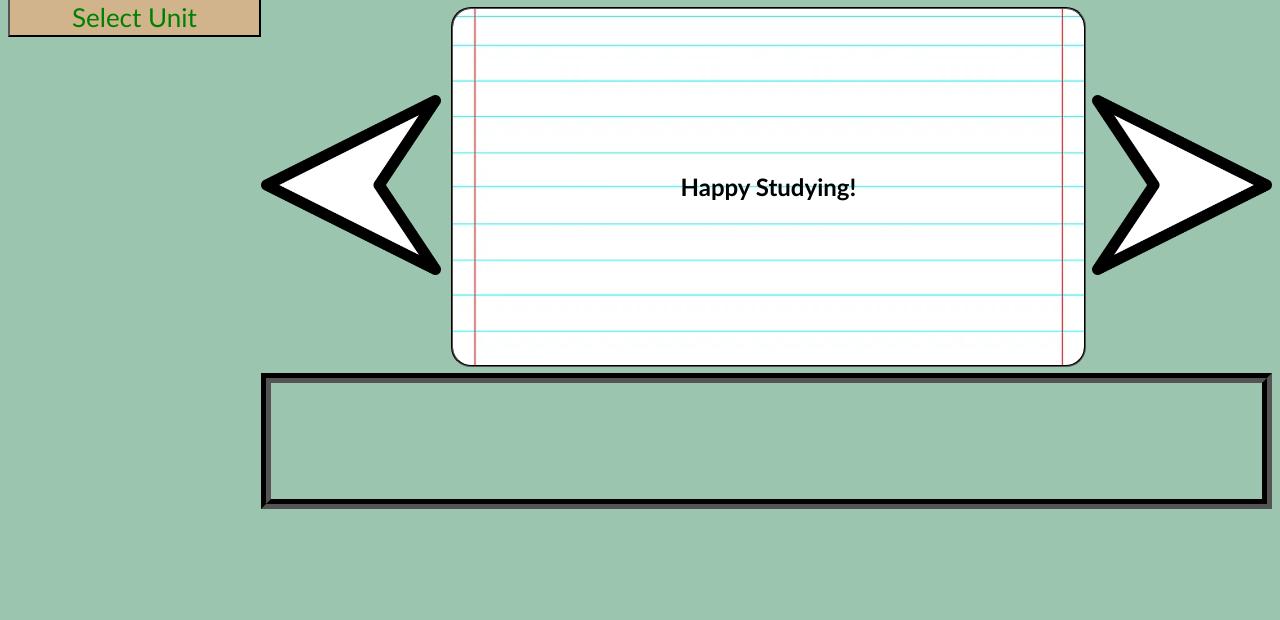
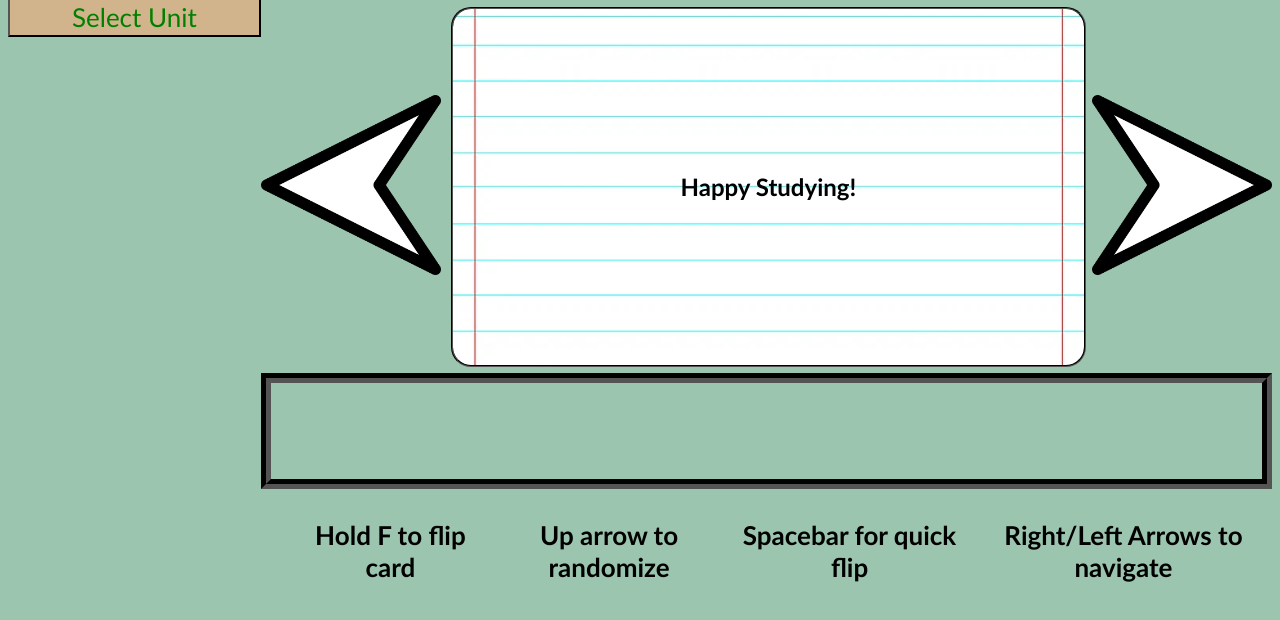
Before and after one commit to leadgfl13/vocab2, a website built with webpack: page src/index.html in a window 1280 px wide. Shown: the part 168-788 px from the top of the page. Built offline with nearby package versions, Linux system fonts and the light colour scheme.

Commit message:
Add directions to page for keys

```diff
--- a/src/index.html
+++ b/src/index.html
@@ -83,6 +83,14 @@
 					<div id="right"></div>
 				</div>
 				<div id="carouseldots"></div>
+				<div class="directions">
+					<ul>
+						<li>Hold F to flip card</li>
+						<li>Up arrow to randomize</li>
+						<li>Spacebar for quick flip</li>
+						<li>Right/Left Arrows to navigate</li>
+					</ul>
+				</div>
 			</div>
 		</div>
 	</body>
--- a/src/style.css
+++ b/src/style.css
@@ -238,7 +238,7 @@ body {
 	transform: rotateY(180deg);
 }
 #carouseldots {
-	height: 100px;
+	height: 80px;
 	width: auto;
 	gap: 10px;
 	display: flex;
@@ -356,3 +356,19 @@ body {
 	gap: 20px;
 	border: 2px solid black;
 }
+
+ul {
+	list-style: none;
+	gap: 14px;
+	display: flex;
+	flex-direction: row;
+	text-align: center;
+	justify-content: center;
+	align-items: center;
+	font-family: "Trebuchet MS", "Lucida Sans Unicode", "Lucida Grande",
+		"Lucida Sans", Arial, sans-serif;
+	font-size: 26px;
+	font-weight: 700;
+	color: black;
+	margin-top: 30px;
+}
```
Also changed, not shown: dist/bundle.js, dist/index.html.
